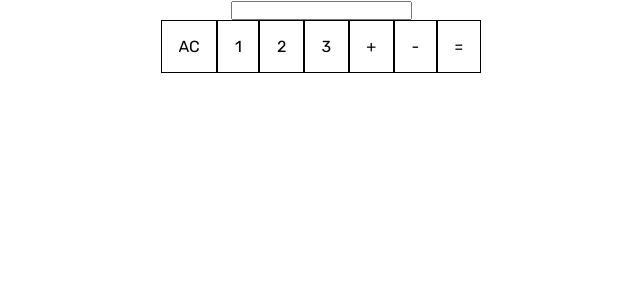
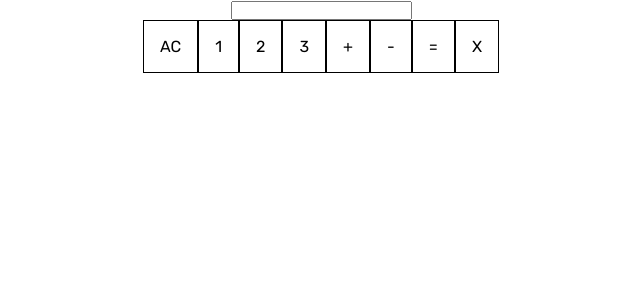
Before and after one commit to yoga-au/vue-calculator, a Vue app: page / in a window 1280 px wide. Shown: the top 300 px of the page, without its empty margins (319-959 px from the left). Built offline with nearby package versions, Linux system fonts and the light colour scheme.

Commit message:
Add delete button

```diff
--- a/src/components/Calculator.vue
+++ b/src/components/Calculator.vue
@@ -9,6 +9,7 @@
 		<button class="numpad" @click="plus" :disabled="disableOperator">+</button>
 		<button class="numpad" @click="minus" :disabled="disableOperator">-</button>
 		<button class="numpad" @click="evaluate" :disabled="disable">=</button>
+		<button class="numpad" @click="deleteScreen">X</button>
 	</div>
 </template>
 
@@ -61,6 +62,9 @@ export default {
 			this.screen = ''
 			this.disableOperator = true
 		},
+		deleteScreen() {
+			this.screen = this.screen.replace(this.screen.slice(-1), '');
+		},
 		evaluate() {
 			this.output = this.output.concat(this.screen)
 			// this.screen = ''
```
